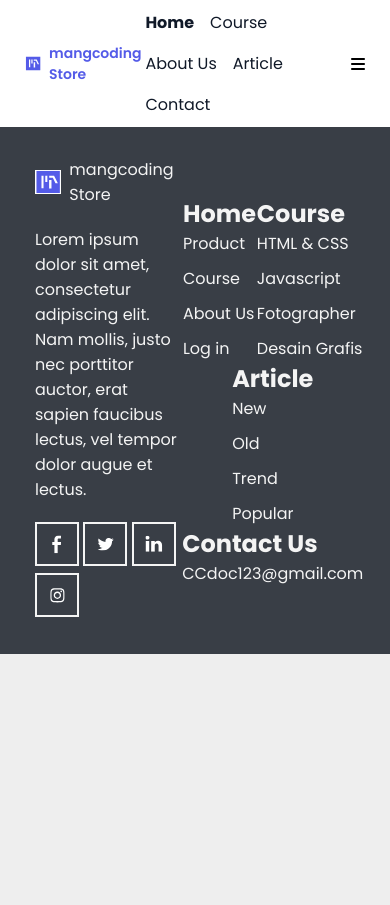
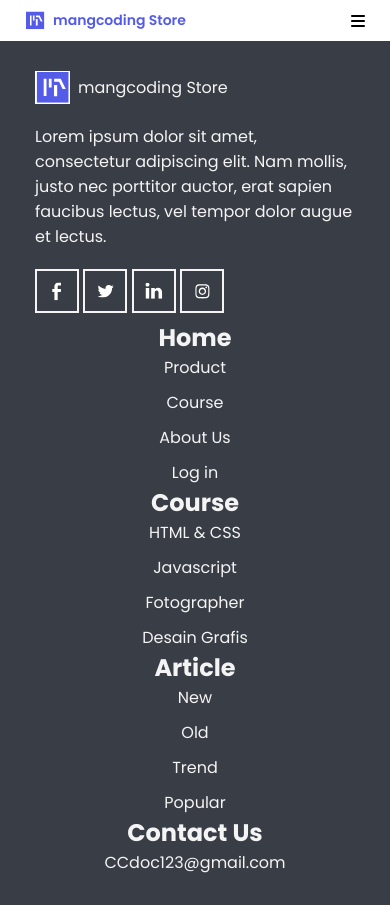
Before and after one commit to tawbazedan01/landing, a plain HTML site: page index.html in a window 390 px wide. Before the commit the page ends 844 px from the top, so only its background shows below. Drawn offline with Linux system fonts and the light colour scheme.

Commit message:
footer-rwd

```diff
--- a/assets/css/main.css
+++ b/assets/css/main.css
@@ -56,7 +56,31 @@ body{
     border: 2px solid var(--mainColor);
     font-weight: 700;
 }
+@media  screen and (max-width:992px){
+    .navbar,
+    .auth{
+        display: none;
+    }
+    .menu{
+        display: block;
+        order: 1;
+    }
+}
 
+@media  screen and (max-width:576px){
+    .container{
+        width: calc( 100% - 50px );
+    }
+
+    .header .logo img{
+        width: 20px;
+    }
+
+    .header .logo a{
+        font-size: 14px;
+        }
+
+}
 .footer{
     background-color: #393E46;
     padding: 30px 10px;
@@ -74,11 +98,11 @@ body{
     color: #F4F4F4;
 }
 .footer-left-side{
-    width: 400px;
     display: flex;
     flex-direction: column;
     flex-wrap: wrap;
     gap: 20px;
+    width: calc((100% - 20px) / 2);
 }
 .footer-left-side .icons img{
     gap: 10px;
@@ -89,10 +113,10 @@ body{
 }
 
 .footer-right-side{
-    flex-grow: 1;
     display: flex;
     flex-wrap: wrap;
-    justify-content: space-evenly;
+    justify-content: space-between;
+    width: calc((100% - 20px) / 2);
  }
  .footer-right-side .footer-item nav{
     display: flex;
@@ -100,29 +124,27 @@ body{
     gap: 10px
  }
 
-
-@media  screen and (max-width:992px){
-    .nav,
-    .auth{
-        display: none;
+ @media  screen and (max-width:768px) {
+    .footer .row {
+        flex-direction: column;
     }
-    .menu{
-        display: block;
-        order: 2;
-    }
-}
-
-@media  screen and (max-width:576px){
-    .container{
-        width: calc( 100% - 50px );
+    .footer-left-side,
+    .footer-right-side{
+        width: 100%;
     }
 
-    .header .logo img{
-        width: 20px;
+ }
+
+ @media  screen and (max-width:650px) {
+    .footer-right-side .footer-item{
+        width: calc(100% / 2);
+        text-align: center;
     }
+ }
 
-    .header .logo a{
-        font-size: 14px;
-        }
-
-}
+ @media  screen and (max-width:400px) {
+    .footer-right-side .footer-item{
+        width: 100%;
+        text-align: center;
+    }
+ }
```
